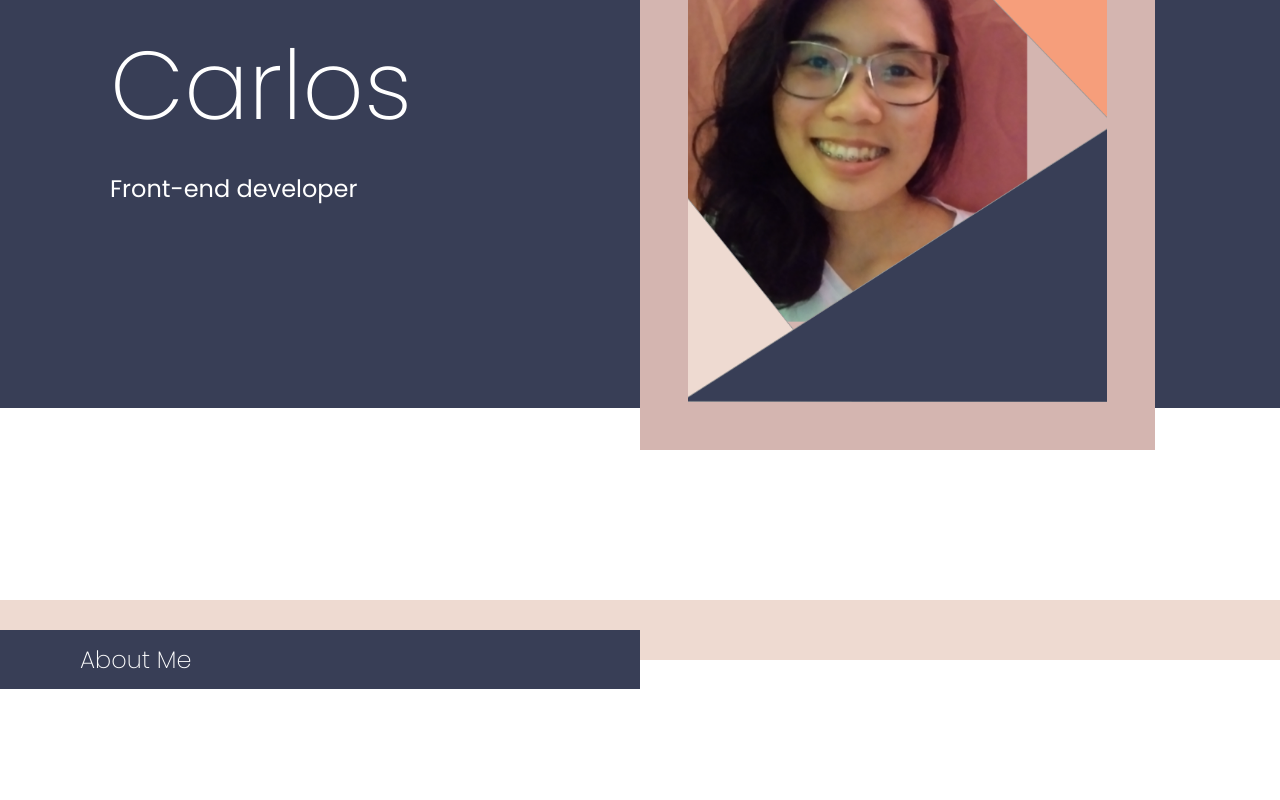
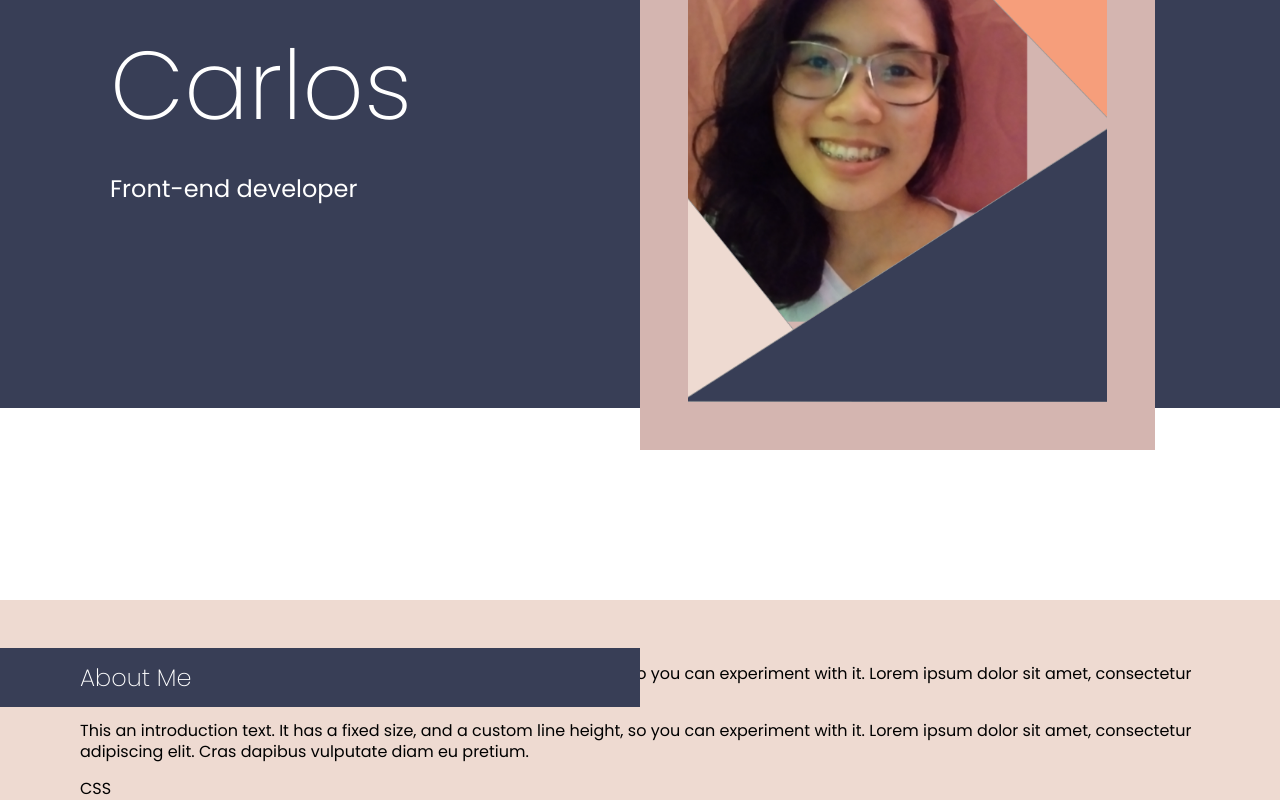
Before and after one commit to liampc/Portfolio, a React (Create React App) app: page / in a window 1280 px wide. Shown: the part 361-1161 px from the top of the page. Before the commit the page ends 1050 px from the top, so only its background shows below. Built offline with nearby package versions, Linux system fonts and the light colour scheme.

Commit message:
edit global container

```diff
--- a/src/_App.scss
+++ b/src/_App.scss
@@ -27,7 +27,31 @@ body {
 .container {
     max-width: 70rem;
     margin: 0 auto;
-    padding: 1.875rem;
+
+
+
+    &-pt {
+        padding-top: 3rem;
+    }
+
+    &-pb {
+        padding-bottom: 3rem;
+    }
+
+    &-ptb {
+        padding-top: 3rem;
+        padding-bottom: 3rem;
+    }
+
+    &-plr {
+        padding-left: 1.875rem;
+        padding-right: 1.875rem;
+    }
+
+    &-pall {
+        padding: 1.875rem;
+    }
+
 }
 
 
--- a/src/components/_components.scss
+++ b/src/components/_components.scss
@@ -10,10 +10,10 @@
     padding: 0.875rem;
     padding-left: 2rem;
 
+
     @include breakpoint-up('large'){
         width: 50%;
         padding-left: 5rem;
-
     }
 
 }
--- a/src/layout/about/About.js
+++ b/src/layout/about/About.js
@@ -9,9 +9,16 @@ class About extends Component {
 
     render(){
         return (
-            <section className="about">
+            <section className="about container-pt">
+                 <Subheader title={'About Me'} />
                 <div className="about__container container">
-                <Subheader title={'About Me'} />
+                    <div>
+                        <p>This an introduction text. It has a fixed size, and a custom line height, so you can experiment with it. Lorem ipsum dolor sit amet, consectetur adipiscing elit. Cras dapibus vulputate diam eu pretium.</p>
+                        <p>This an introduction text. It has a fixed size, and a custom line height, so you can experiment with it. Lorem ipsum dolor sit amet, consectetur adipiscing elit. Cras dapibus vulputate diam eu pretium.</p>
+                    </div>
+                    <div>
+                        <span>CSS</span>
+                    </div>
                 </div>
             </section>
         )
--- a/src/layout/header/Header.js
+++ b/src/layout/header/Header.js
@@ -42,7 +42,7 @@ class Header extends Component {
 
         return (
             <header className="header toToggle">
-                <nav className="header__nav container">
+                <nav className="header__nav container container-pall">
                     <a className="header__toggle" href="#" onClick={this.handleClick}>
                         <span></span>
                         <span></span>
@@ -55,7 +55,7 @@ class Header extends Component {
                         <a href="#">Contact</a>
                     </div>
                 </nav>
-                <div className="header__overlay container toToggle">
+                <div className="header__overlay container container-pall toToggle">
                     <a href="#">Kathlia Carlos</a>
                     <a href="#">About Me</a>
                     <a href="#">Works</a>
--- a/src/layout/home/Home.js
+++ b/src/layout/home/Home.js
@@ -7,7 +7,7 @@ class Home extends Component {
     render(){
         return (
             <section className="home">
-                <div className="home__container container">
+                <div className="home__container container container-pall">
                     <div className="home__title">
                         <h1>Kathlia Carlos</h1>
                         <p>Front-end developer</p>
```
